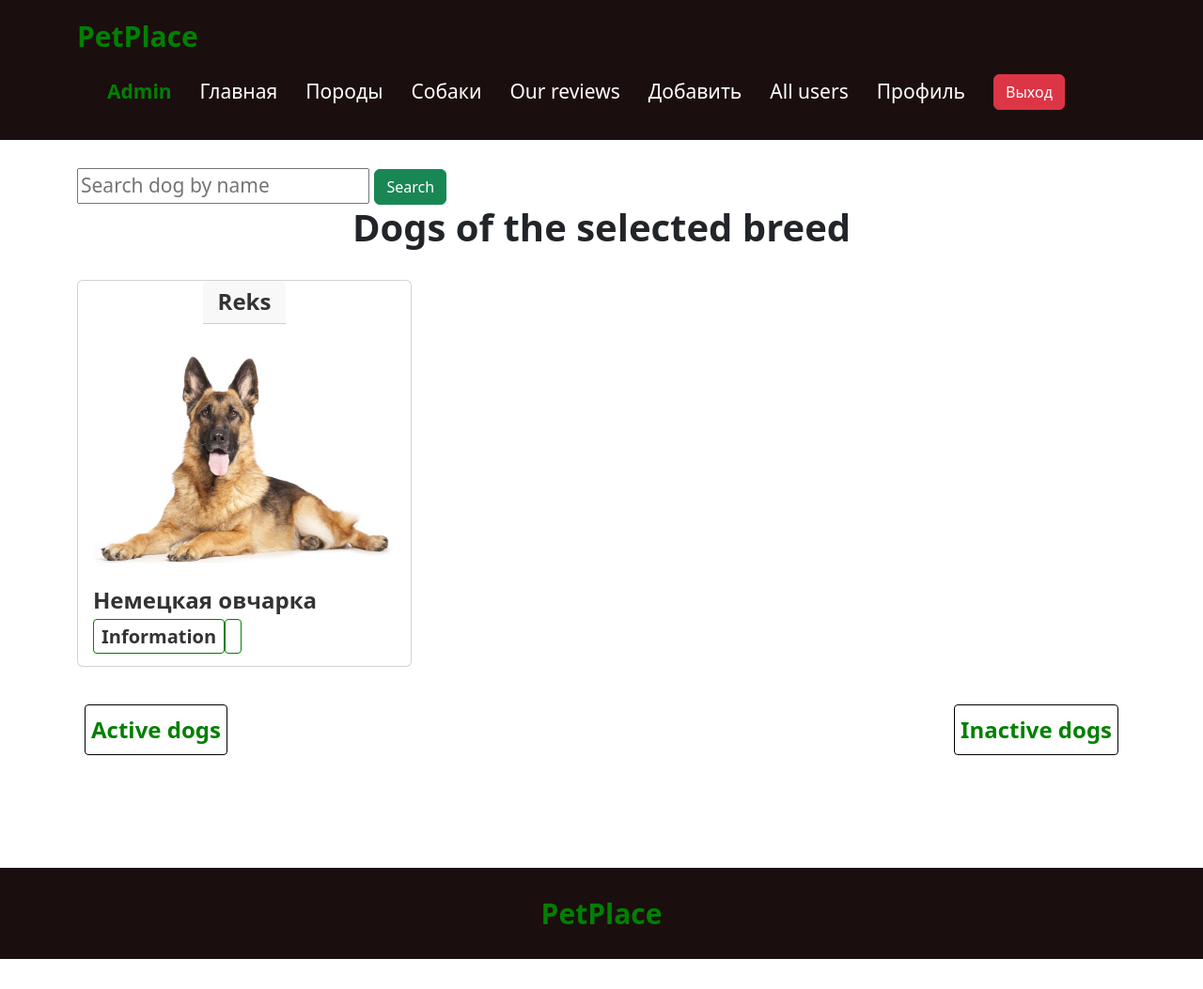
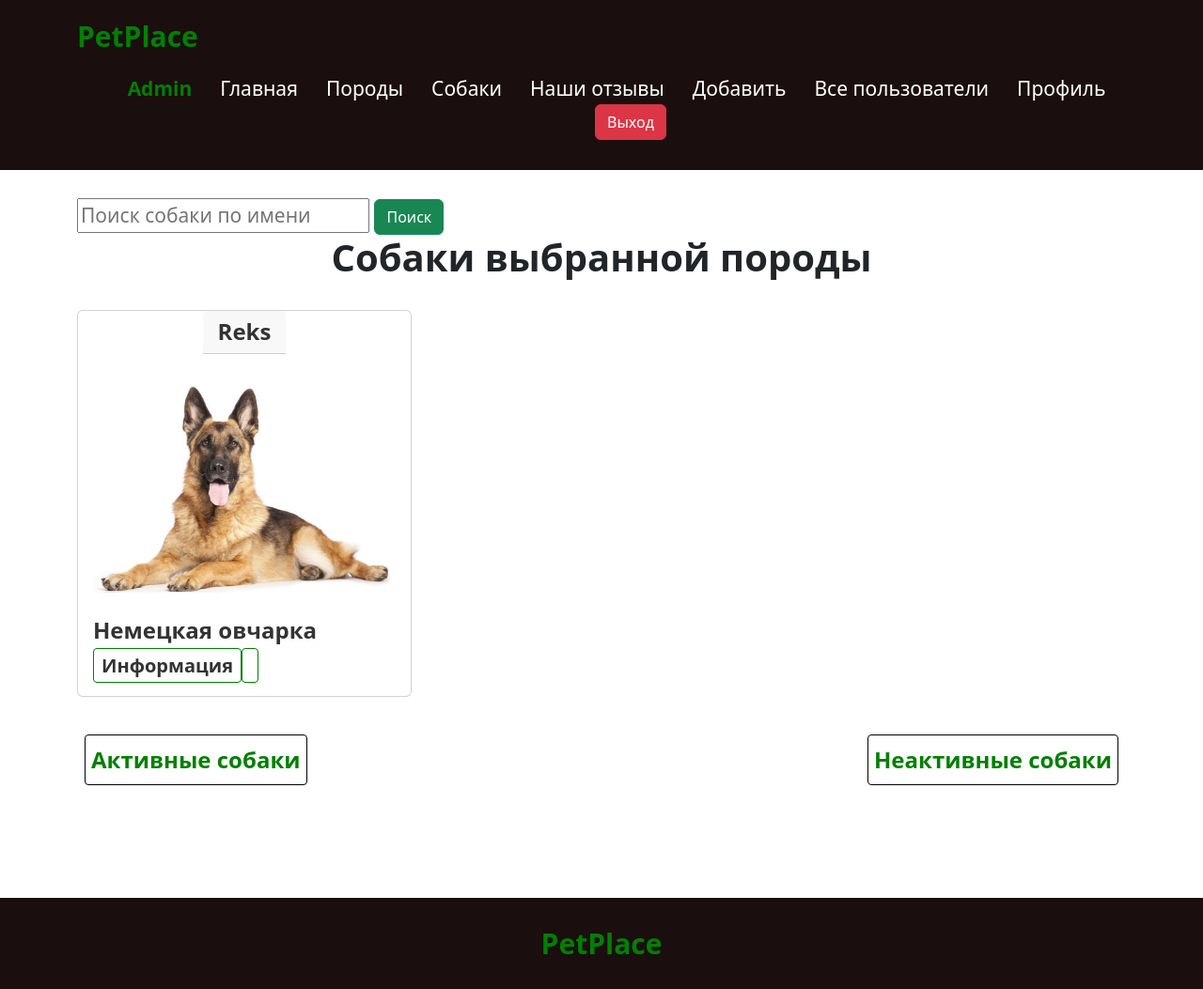
Before and after one commit to Kubanychbek-Dev/home_work_31.03.2025, a Django app: page /breeds/1/dogs/ in a window 1280 px wide. Shown: the whole page at 94% size. Before the commit the page ends 1021 px from the top, so only its background shows below. Run offline with Django 5.2, Linux system fonts and the light colour scheme; the visitor is signed in with stand-in values (Sample User, id 1); data comes from the database, SQL or seed files in the repository.

Commit message:
update dog's model and change languages into russian

```diff
--- a/dogs/models.py
+++ b/dogs/models.py
@@ -3,8 +3,8 @@ from django.conf import settings
 from users.models import NULLABLE
 
 class Breed(models.Model):
-    name = models.CharField(max_length=100, verbose_name="Name")
-    description = models.CharField(max_length=800, verbose_name="Description")
+    name = models.CharField(max_length=100, verbose_name="Имя")
+    description = models.CharField(max_length=800, verbose_name="Описание")
 
     def __str__(self):
         return f"{self.name}"
@@ -15,12 +15,12 @@ class Breed(models.Model):
 
 
 class Dog(models.Model):
-    name = models.CharField(max_length=100, verbose_name="Dog name")
-    breed = models.ForeignKey(Breed, on_delete=models.CASCADE, verbose_name="Dog Breed")
-    img = models.ImageField(upload_to="dogs/", **NULLABLE, verbose_name="Image")
+    name = models.CharField(max_length=100, verbose_name="Имя собаки")
+    breed = models.ForeignKey(Breed, on_delete=models.CASCADE, verbose_name="Порода собаки")
+    img = models.ImageField(upload_to="dogs/", **NULLABLE, verbose_name="Фото")
     is_active = models.BooleanField(default=True, verbose_name="Active")
-    owner = models.ForeignKey(settings.AUTH_USER_MODEL, on_delete=models.SET_NULL, **NULLABLE, verbose_name="Owner")
-    views = models.IntegerField(default=0, verbose_name="Views")
+    owner = models.ForeignKey(settings.AUTH_USER_MODEL, on_delete=models.SET_NULL, **NULLABLE, verbose_name="Владелец")
+    views = models.IntegerField(default=0, verbose_name="Просмотры")
 
     def __str__(self):
         return f"{self.name} ({self.breed})"
@@ -36,9 +36,9 @@ class Dog(models.Model):
 
 class DogParent(models.Model):
     dog = models.ForeignKey(Dog, on_delete=models.CASCADE)
-    name = models.CharField(max_length=50, verbose_name="Parent's name")
-    breed = models.ForeignKey(Breed, on_delete=models.CASCADE, verbose_name="Parent's breed")
-    birth_date = models.DateField(**NULLABLE, verbose_name="Parent's birthdate")
+    name = models.CharField(max_length=50, verbose_name="Имя родителя")
+    breed = models.ForeignKey(Breed, on_delete=models.CASCADE, verbose_name="Родительская порода")
+    birth_date = models.DateField(**NULLABLE, verbose_name="Дата рождения родителя")
 
     def __str__(self):
         return f"{self.name} ({self.breed})"
--- a/dogs/templates/dogs/base.html
+++ b/dogs/templates/dogs/base.html
@@ -34,15 +34,17 @@
                   <a class="item-link" href="{% url 'dogs:dogs_list' %}">Собаки</a>
                 </li>
                   <li class="item">
-                  <a class="item-link" href="{% url 'reviews:reviews_list' %}">Our reviews</a>
+                  <a class="item-link" href="{% url 'reviews:reviews_list' %}">Наши отзывы</a>
                 </li>
                 <li class="item">
                   <a class="item-link" href="{% url 'dogs:dog_create' %}">Добавить</a>
                 </li>
                 {% if user.is_authenticated %}
+                    {% if user.is_superuser %}
                      <li class="item">
-                     <a class="item-link" href="{% url 'users:users_list' %}">All users</a>
+                     <a class="item-link" href="{% url 'users:users_list' %}">Все пользователи</a>
                      </li>
+                  {% endif %}
                      <li class="item">
                      <a class="item-link" href="{% url 'users:user_profile' %}">Профиль</a>
                      </li>
--- a/dogs/templates/dogs/breeds.html
+++ b/dogs/templates/dogs/breeds.html
@@ -10,5 +10,7 @@
         {% endfor %}
     </div>
 </div>
-{% include "dogs/includes/inc_pagination.html" %}
+<div class="active-btn">
+    {% include "dogs/includes/inc_pagination.html" %}
+</div>
 {% endblock %}
--- a/dogs/templates/dogs/delete.html
+++ b/dogs/templates/dogs/delete.html
@@ -10,7 +10,7 @@
             <form class="delete-form" method="post" enctype="multipart/form-data">
             <div class="card-header">
                     {% if object %}
-                       Are you sure?
+                       Вы уверены?
                     {% endif %}
                 </div>
                 <div class="card-body">
@@ -26,7 +26,7 @@
                 {{ form.as_p }}
                 <button class="delete-btn" type="submit">
                     {% if object %}
-                       Delete
+                       Удалить
                     {% endif %}
                 </button>
             </form>
--- a/dogs/templates/dogs/dogs.html
+++ b/dogs/templates/dogs/dogs.html
@@ -13,8 +13,8 @@
     </div>
             <div class="active-btn">
                 {% include "dogs/includes/inc_pagination.html" %}
-                <a href="{% url 'dogs:dogs_list' %}">Active dogs</a>
-                <a href="{% url 'dogs:dogs_deactivated_list' %}">Inactive dogs</a>
+                <a href="{% url 'dogs:dogs_list' %}">Активные собаки</a>
+                <a href="{% url 'dogs:dogs_deactivated_list' %}">Неактивные собаки</a>
             </div>
 </div>
 
--- a/dogs/templates/dogs/dogs_search_results.html
+++ b/dogs/templates/dogs/dogs_search_results.html
@@ -5,7 +5,7 @@
     <div class="col-12 col-md-12">
       <div class="card">
         <div class="card-header">
-          <h1 class="text-center">Search result</h1>
+          <h1 class="text-center">Результат поиска</h1>
         </div>
         <div class="card-body">
           <ul>
--- a/dogs/templates/dogs/includes/inc_dog_card.html
+++ b/dogs/templates/dogs/includes/inc_dog_card.html
@@ -7,13 +7,13 @@
         <div class="card-body">
           <img class="card-img-top dog-img" src="{{ object.img|dogs_media }}" alt="Dog img">
           <h3 class="card-text">{{ object.breed }}</h3>
-          <a class="dog-btn" href="{% url 'dogs:dog_detail' object.pk %}">Information</a>
+          <a class="dog-btn" href="{% url 'dogs:dog_detail' object.pk %}">Информация</a>
           {% if user.is_authenticated and object.owner == user or user.is_staff %}
              <a class="dog-btn" href="{% url 'dogs:dog_update' object.pk %}">
                {% if user.role == "admin" or user.role == "moderator" %}
-                Change/Delete
+                Изменить/Удалить
                {% elif object.owner == user %}
-                 Change
+                 Изменить
                {% endif %}
              </a>
           {% endif %}
--- a/dogs/templates/dogs/includes/inc_search_breed_field.html
+++ b/dogs/templates/dogs/includes/inc_search_breed_field.html
@@ -1,4 +1,4 @@
 <form action="{% url 'dogs:breed_search' %}" method="get">
-  <input name="q" type="text" placeholder="Search dog by breed">
-  <input class="btn btn-success" type="submit" value="Search">
+  <input name="q" type="text" placeholder="Поиск собаки по породе">
+  <input class="btn btn-success" type="submit" value="Поиск">
 </form>
--- a/dogs/templates/dogs/includes/inc_search_dog_field.html
+++ b/dogs/templates/dogs/includes/inc_search_dog_field.html
@@ -1,4 +1,4 @@
 <form action="{% url 'dogs:dog_search' %}" method="get">
-  <input name="q" type="text" placeholder="Search dog by name">
-  <input class="btn btn-success" type="submit" value="Search">
+  <input name="q" type="text" placeholder="Поиск собаки по имени">
+  <input class="btn btn-success" type="submit" value="Поиск">
 </form>
--- a/dogs/views.py
+++ b/dogs/views.py
@@ -36,7 +36,7 @@ class BreedListView(ListView):
     """Displaying a list of breeds"""
     model = Breed
     extra_context = {
-        "title": "All our breeds"
+        "title": "Все наши породы"
     }
     template_name = "dogs/breeds.html"
     paginate_by = 3
@@ -57,7 +57,7 @@ class BreedSearchListView(LoginRequiredMixin, ListView):
     model = Breed
     template_name = "dogs/breeds.html"
     extra_context = {
-        "title": "Search result"
+        "title": "Результат поиска"
     }
 
     def get_queryset(self):
@@ -73,7 +73,7 @@ class DogBreedListView(LoginRequiredMixin, ListView):
     model = Dog
     template_name = "dogs/dogs.html"
     extra_context = {
-        "title": "Dogs of the selected breed"
+        "title": "Собаки выбранной породы"
     }
 
     def get_queryset(self):
@@ -93,7 +93,7 @@ class DogListView(ListView):
     """Displaying a list of dogs"""
     model = Dog
     extra_context = {
-        "title": "All our dogs"
+        "title": "Все наши собаки"
     }
     template_name = "dogs/dogs.html"
     paginate_by = 3
@@ -108,7 +108,7 @@ class DogDeactivatedListView(LoginRequiredMixin, ListView):
     """Render of deactivated dogs"""
     model = Dog
     extra_context = {
-        "title": "All our dogs"
+        "title": "Все наши собаки"
     }
     template_name = "dogs/dogs.html"
     paginate_by = 3
@@ -145,7 +145,7 @@ class DogSearchListView(LoginRequiredMixin, ListView):
     model = Dog
     template_name = "dogs/dogs.html"
     extra_context = {
-        "title": "Search result"
+        "title": "Результат поиска"
     }
     # queryset = Dog.objects.filter(name__icontains="R")
 
@@ -167,7 +167,7 @@ class DogCreateView(LoginRequiredMixin, CreateView):
     form_class = DogForm
     template_name = "dogs/create.html"
     extra_context = {
-        "title": "Add dog"
+        "title": "Добавить собаку"
     }
     success_url = reverse_lazy("dogs:dogs_list")
 
@@ -198,7 +198,7 @@ class DogDetailView(LoginRequiredMixin, DetailView):
     def get_context_data(self, **kwargs):
         context_data = super().get_context_data(**kwargs)
         object_ = self.get_object()
-        context_data["title"] = f"All information {object_}"
+        context_data["title"] = f"Вся информация {object_}"
         dog_object_increase = get_object_or_404(Dog, pk=object_.pk)
         if object_.owner != self.request.user and self.request.user.role not in [UserRoles.ADMIN, UserRoles.MODERATOR]:
             dog_object_increase.views_count()
@@ -239,7 +239,7 @@ class DogUpdateView(LoginRequiredMixin, UpdateView):
         else:
             formset = DogParentFormset(instance=self.object)
         object_ = self.get_object()
-        context_data["title"] = f"Change information of {object_}"
+        context_data["title"] = f"Изменить информацию о {object_}"
         context_data["formset"] = formset
         return context_data
 
@@ -293,12 +293,12 @@ class DogDeleteView(PermissionRequiredMixin, DeleteView):
     template_name = "dogs/delete.html"
     success_url = reverse_lazy("dogs:dogs_list")
     permission_required = "dogs.delete_dog"
-    permission_denied_message = "You have no rights"
+    permission_denied_message = "У вас нет прав"
 
     def get_context_data(self, **kwargs):
         context_data = super().get_context_data(**kwargs)
         object_ = self.get_object()
-        context_data["title"] = f"Delete the {object_}"
+        context_data["title"] = f"Удалить {object_}"
         return context_data
 
 
```
Also changed, not shown: dogs/templates/dogs/detail.html (+7 -7 lines), dogs/templates/dogs/update.html (+5 -5 lines), dogs/migrations/0006_alter_breed_description_alter_breed_name_and_more.py (added).
